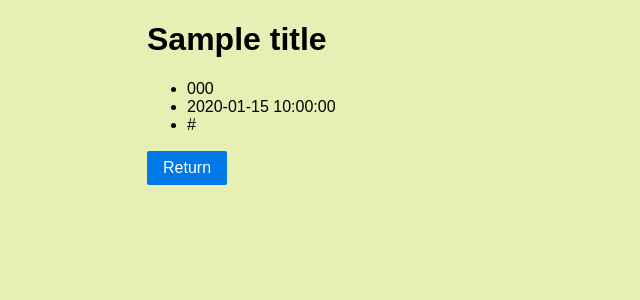
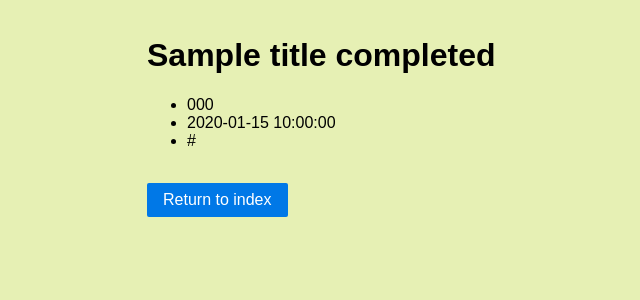
Before and after one commit to DavidStCox/nlp-vle, a Flask app: template templates/results.html in a window 1280 px wide. Shown: the top 300 px of the page, without its empty margins (109-749 px from the left). Run offline with Flask 2, Linux system fonts and the light colour scheme; the template is opened without the code that fills it: most values are stand-ins (such as "Sample title", 1, 10 or a date in 2020); parts of the project's set-up code (start-up, migrations or seed data) failed here and were passed over; some libraries are stand-ins or nearby versions.

Commit message:
Fixes the javascript on the search page. Cleans up the result markup and styling.

```diff
--- a/static/css/main.css
+++ b/static/css/main.css
@@ -1,3 +1,11 @@
 body {
   background: rgb(230, 240, 180);
 }
+.pure-g {
+  margin: 1em 0;
+}
+
+a {
+  color: blue;
+  cursor: pointer;
+}
--- a/templates/results.html
+++ b/templates/results.html
@@ -4,7 +4,7 @@
 <div class="pure-g">
   <div class="pure-u-1-5"></div>
   <div class="pure-u-3-5">
-  <h1>{{ title }}</h1>
+  <h1>{{ title }} completed</h1>
   <ul>
     <li>{{ number_of_clicks }}</li>
     <li>{{ time_spent }}</li>
@@ -15,7 +15,7 @@
 <div class="pure-g">
   <div class="pure-u-1-5"></div>
   <div class="pure-u-3-5">
-  <a href="{{ index_view }}" class="pure-button pure-button-primary">Return</a>
+  <a href="{{ index_view }}" class="pure-button pure-button-primary">Return to index</a>
   </div>
 </div>
 {% endblock %}
--- a/templates/search.html
+++ b/templates/search.html
@@ -29,7 +29,7 @@
   {% endif %}
 {% endblock %}
 
-{% block javascript %}
+{% block test_javascript %}
   $(document).ready(function() {
     $("#query").focus();
     $("#query").val($("#query").val());
--- a/templates/test_base.html
+++ b/templates/test_base.html
@@ -58,12 +58,12 @@
       <div class="results">
         <ul class="fa-ul">
         {% for score, url, title, description, category in results %}
-          <li>
+          <li><i class="fa fa-li fa-external-link"></i>
             <a onclick="register_click('{{ url }}');">
-              <em>{{title}} <span class="fa fa-external-link"></span></em>
+              <strong>{{title}}</strong>
             </a>
             <span style="display: none;">{{ "%0.3f" % score }}</span>
-            <p>{{ description }}</p>
+            <p><em>{{ description }}</em></p>
             <p>{{category}}</p>
           </li>
         {% endfor %}
```
